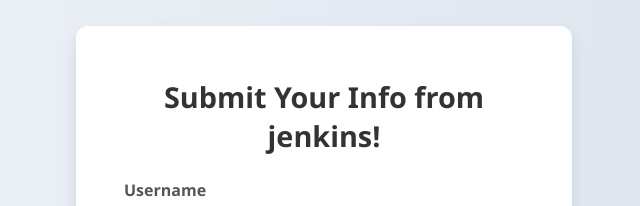
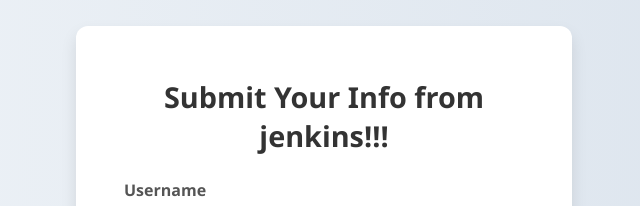
Before and after one commit to GeyasreeR/Tutedude-docker, a website: page frontend/public/index.html in a window 1280 px wide. Shown: the top 206 px of the page, 316-956 px from the left. Drawn offline with Linux system fonts and the light colour scheme.

Commit message:
Update index.html
another update to test jenkins pipeline

```diff
--- a/frontend/public/index.html
+++ b/frontend/public/index.html
@@ -9,7 +9,7 @@
 </head>
 <body>
   <div class="container">
-    <h1>Submit Your Info from jenkins!</h1>
+    <h1>Submit Your Info from jenkins!!!</h1>
     <form action="/submit-form" method="POST">
       <label for="username">Username</label>
       <input type="text" name="username" placeholder="Enter your name" required />
```
